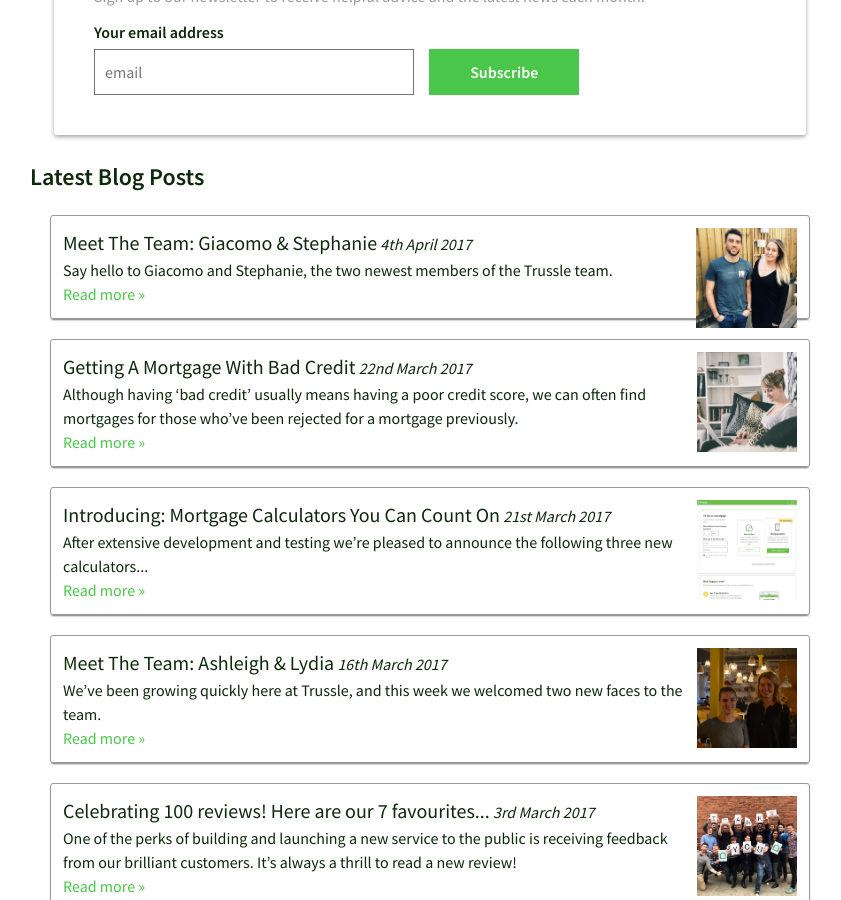
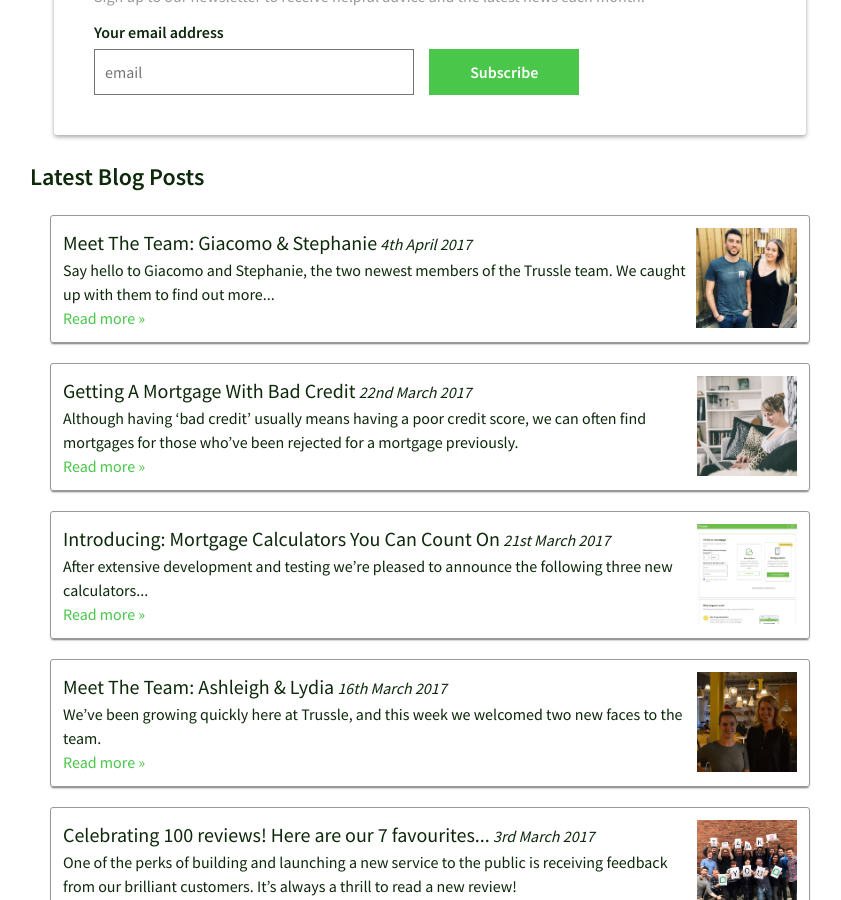
Before and after one commit to olitrussle/blog, a Jekyll site: the page built from index.html, in a window 1280 px wide and 900 px high, scrolled down 363 px. Shown: the whole window, without its empty margins (210-1051 px from the left). Built offline with Jekyll 4.4.1, drawn with Linux system fonts in a browser that asks for light colours; comment, search, counter and statistics services are not loaded.

Commit message:
Updated 2017-04-04-meet-the-team-giacomo-stephanie.md

```diff
--- a/_posts/2017-04-04-meet-the-team-giacomo-stephanie.md
+++ b/_posts/2017-04-04-meet-the-team-giacomo-stephanie.md
@@ -4,7 +4,7 @@ layout: post
 title: 'Meet The Team: Giacomo & Stephanie'
 excerpt: >-
   Say hello to Giacomo and Stephanie, the two newest members of the Trussle
-  team.
+  team. We caught up with them to find out more...
 thumbnail_filename: Giacomoandstephaniesquare.jpg
 author: Lydia Bower
 date: '2017-04-04 T00:00:00.000Z'
```
